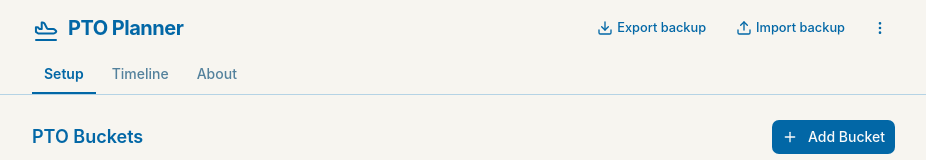
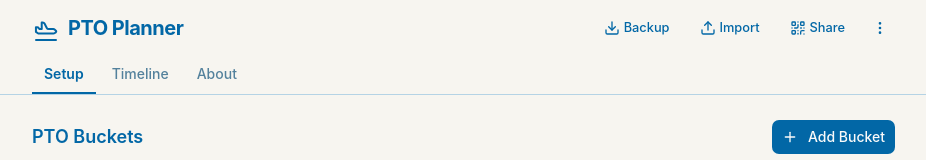
Before and after one commit to TheLindall/pto-planner-app, a React (Vite) app: page / in a window 1280 px wide. Shown: the top 160 px of the page, without its empty margins (176-1102 px from the left). Built offline with nearby package versions, Linux system fonts and the light colour scheme.

Commit message:
clean up actions to Backup, Import, Share

```diff
--- a/package.json
+++ b/package.json
@@ -15,6 +15,8 @@
     "class-variance-authority": "^0.7.1",
     "clsx": "^2.1.1",
     "lucide-react": "^0.577.0",
+    "lz-string": "^1.5.0",
+    "qrcode.react": "^4.2.0",
     "react": "^19.2.4",
     "react-dom": "^19.2.4",
     "tailwind-merge": "^3.5.0",
--- a/src/App.jsx
+++ b/src/App.jsx
@@ -7,9 +7,12 @@ import { TooltipProvider } from "@/components/ui/tooltip"
 import { Button } from "@/components/ui/button"
 import { Drawer, DrawerContent, DrawerHeader, DrawerTitle } from "@/components/ui/drawer"
 import { DropdownMenu, DropdownMenuContent, DropdownMenuItem, DropdownMenuTrigger } from "@/components/ui/dropdown-menu"
-import { Download, Upload, MoreVertical, Trash2 } from "lucide-react"
+import { Dialog, DialogContent, DialogHeader, DialogTitle } from "@/components/ui/dialog"
+import { Download, Upload, MoreVertical, Trash2, QrCode, Copy, Check } from "lucide-react"
 import { PlaneAnimation } from "@/components/PlaneAnimation"
 import { ConfirmDialog } from "@/components/ConfirmDialog"
+import LZString from "lz-string"
+import { QRCodeSVG } from "qrcode.react"
 
 const ROULETTE_WORDS = ["a coffee", "a beer", "an ice cream", "a cat", "a pizza", "a hot dog", "toilet paper", "chocolate", "spice", "fleeb juice", "a pair of socks", "Cheez-Its", "nerd clusters", "guac", "tacos"]
 
@@ -86,8 +89,32 @@ export default function App() {
   const [activeTab, setActiveTab] = useState("setup")
   const [moreOpen, setMoreOpen] = useState(false)
   const [resetConfirmOpen, setResetConfirmOpen] = useState(false)
+  const [qrOpen, setQrOpen] = useState(false)
+  const [qrUrl, setQrUrl] = useState("")
+  const [copied, setCopied] = useState(false)
   const { data, setPtoTypes, setEvents } = useStorage()
   const importRef = useRef(null)
+
+  // On load, check if URL has ?data= and auto-import
+  useEffect(() => {
+    const params = new URLSearchParams(window.location.search)
+    const encoded = params.get("data")
+    if (!encoded) return
+    try {
+      const json = LZString.decompressFromEncodedURIComponent(encoded)
+      const parsed = JSON.parse(json)
+      if (!parsed.ptoTypes || !parsed.events) throw new Error("Invalid")
+      if (confirm("Import shared PTO data? This will replace your current data.")) {
+        setPtoTypes(parsed.ptoTypes)
+        setEvents(parsed.events)
+      }
+    } catch {
+      // ignore malformed data
+    } finally {
+      // clean the URL
+      window.history.replaceState({}, "", window.location.pathname)
+    }
+  }, [])
 
   function handleExport() {
     const json = JSON.stringify(data, null, 2)
@@ -128,6 +155,15 @@ export default function App() {
     setResetConfirmOpen(false)
   }
 
+  function handleShare() {
+    const json = JSON.stringify(data)
+    const encoded = LZString.compressToEncodedURIComponent(json)
+    const url = `${window.location.origin}${window.location.pathname}?data=${encoded}`
+    setQrUrl(url)
+    setQrOpen(true)
+    setMoreOpen(false)
+  }
+
   return (
     <TooltipProvider>
     <div className="min-h-screen bg-background flex flex-col">
@@ -138,15 +174,19 @@ export default function App() {
             PTO Planner
           </h1>
 
-          {/* Desktop export/import — hidden on mobile */}
+          {/* Desktop actions — hidden on mobile */}
           <div className="hidden sm:flex gap-2 items-center">
             <Button variant="ghost" size="sm" onClick={handleExport}>
               <Download className="size-4" aria-hidden="true" />
-              Export backup
+              Backup
             </Button>
             <Button variant="ghost" size="sm" onClick={() => importRef.current?.click()}>
               <Upload className="size-4" aria-hidden="true" />
-              Import backup
+              Import
+            </Button>
+            <Button variant="ghost" size="sm" onClick={handleShare}>
+              <QrCode className="size-4" aria-hidden="true" />
+              Share
             </Button>
             <input
               ref={importRef}
@@ -212,7 +252,7 @@ export default function App() {
 
             <div className="space-y-2">
               <h2 className="text-lg font-semibold">Your data</h2>
-              <p className="text-muted-foreground text-sm">Everything lives in your browser. No account, no server. Use <span className="font-medium text-foreground">Export backup</span> to save a copy of your data as a JSON file, and <span className="font-medium text-foreground">Import backup</span> to restore it. Good to do before clearing your browser or switching devices.</p>
+              <p className="text-muted-foreground text-sm">Everything lives in your browser. No account, no server. Use <span className="font-medium text-foreground">Backup</span> to save a copy of your data as a JSON file, and <span className="font-medium text-foreground">Import</span> to restore it. Use <span className="font-medium text-foreground">Share</span> to transfer your data to another device via QR code or link.</p>
             </div>
 
             <div className="space-y-2 pt-2 border-t">
@@ -281,13 +321,13 @@ export default function App() {
             <DrawerTitle>More</DrawerTitle>
           </DrawerHeader>
           <div className="px-4 pb-8 flex flex-col gap-3">
-            <Button variant="outline" className="h-11 justify-start gap-3 bg-white" onClick={handleExport}>
-              <Download className="size-4" aria-hidden="true" />
-              Export backup
+            <Button variant="outline" className="h-12 justify-start gap-3 bg-white text-base" onClick={handleExport}>
+              <Download className="size-5" aria-hidden="true" />
+              Backup
             </Button>
-            <Button variant="outline" className="h-11 justify-start gap-3 bg-white" onClick={() => importRef.current?.click()}>
-              <Upload className="size-4" aria-hidden="true" />
-              Import backup
+            <Button variant="outline" className="h-12 justify-start gap-3 bg-white text-base" onClick={() => importRef.current?.click()}>
+              <Upload className="size-5" aria-hidden="true" />
+              Import
             </Button>
             <input
               ref={importRef}
@@ -297,6 +337,10 @@ export default function App() {
               aria-hidden="true"
               onChange={handleImport}
             />
+            <Button variant="outline" className="h-12 justify-start gap-3 bg-white text-base" onClick={handleShare}>
+              <QrCode className="size-5" aria-hidden="true" />
+              Share
+            </Button>
             <Button
               variant="outline"
               className="h-11 justify-start gap-3 bg-white text-destructive hover:text-destructive"
@@ -308,6 +352,26 @@ export default function App() {
           </div>
         </DrawerContent>
       </Drawer>
+
+      <Dialog open={qrOpen} onOpenChange={setQrOpen}>
+        <DialogContent className="sm:max-w-sm">
+          <DialogHeader>
+            <DialogTitle>Share</DialogTitle>
+          </DialogHeader>
+          <div className="flex flex-col items-center gap-4 py-2">
+            <QRCodeSVG value={qrUrl} size={typeof window !== "undefined" && window.innerWidth < 640 ? 260 : 220} />
+            <p className="text-sm text-muted-foreground text-center">Scan on another device, or copy the link and open it in any browser.</p>
+            <Button variant="outline" className="w-full h-12 gap-2 text-base" onClick={() => {
+              navigator.clipboard.writeText(qrUrl)
+              setCopied(true)
+              setTimeout(() => setCopied(false), 2000)
+            }}>
+              {copied ? <Check className="size-5" /> : <Copy className="size-5" />}
+              {copied ? "Copied!" : "Copy link"}
+            </Button>
+          </div>
+        </DialogContent>
+      </Dialog>
     </div>
     </TooltipProvider>
   )
```
Also changed, not shown: 1 other file (tests, documents, lock files or other folders).
